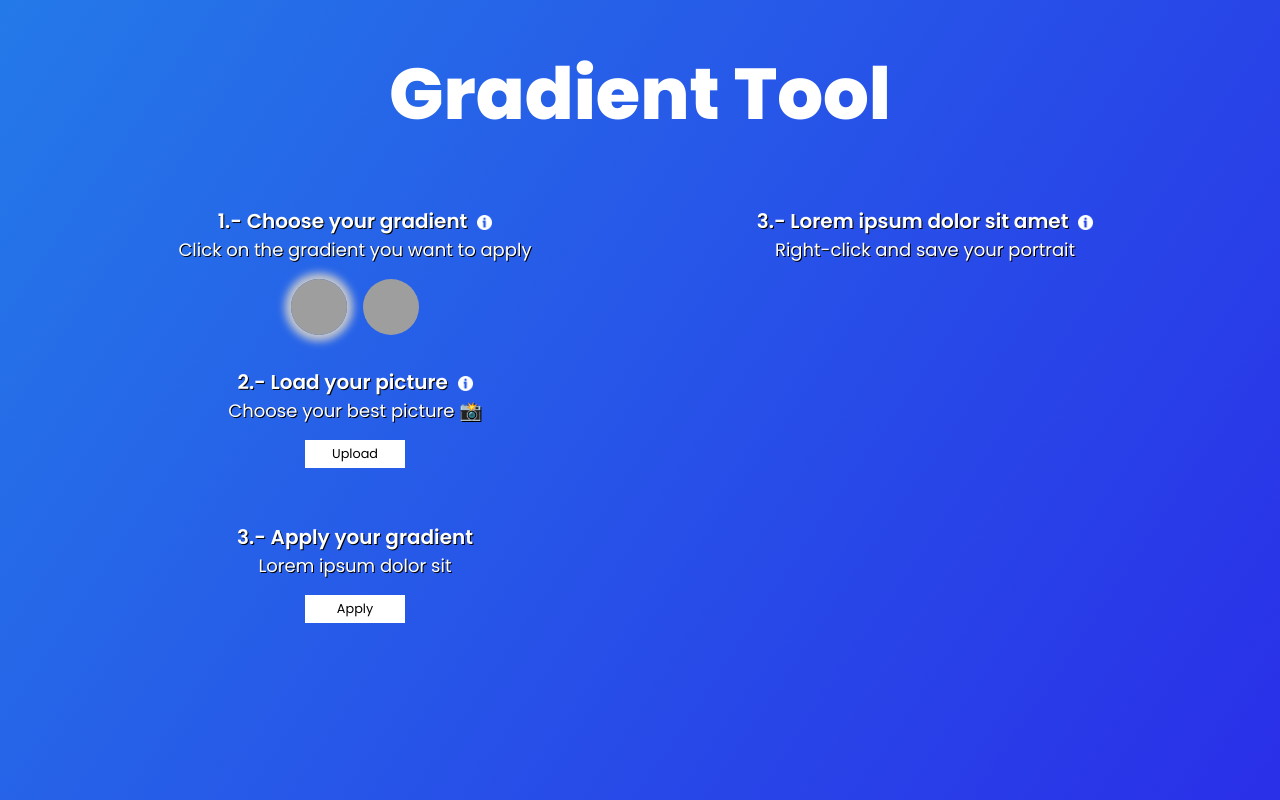
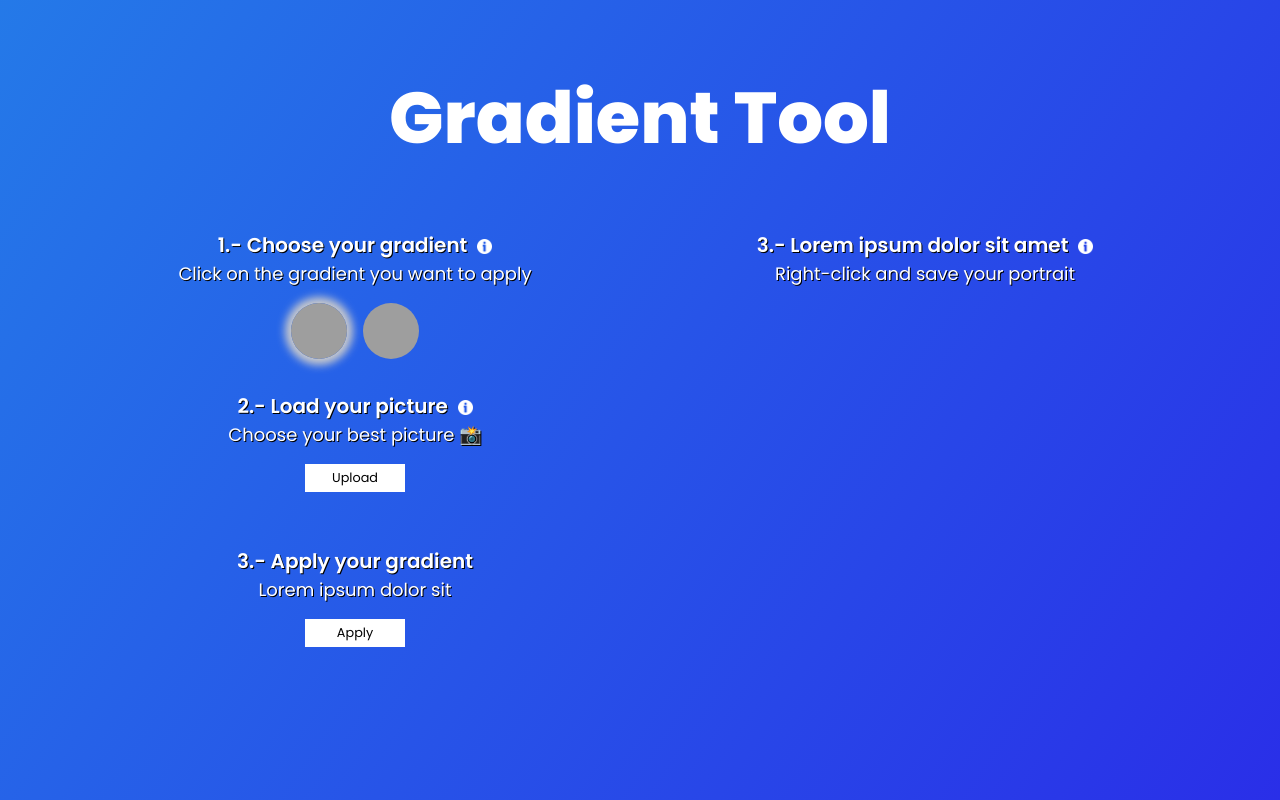
Before and after one commit to DanielSGA/prideportraits, a plain HTML site: page index.html in a window 1280 px wide. Drawn offline with nearby package versions, Linux system fonts and the light colour scheme; grey boxes are pictures that could not be loaded.

Commit message:
Margin top fix header

```diff
--- a/css/stylesp.css
+++ b/css/stylesp.css
@@ -92,7 +92,7 @@
     margin: 0 auto;
     color: white;
     font-family: 'Poppins', sans-serif;
-    margin-top: 40px;
+    margin-top: 64px;
     margin-bottom: 50px;
     font-weight: 800;
     margin-left: 8px;
```
